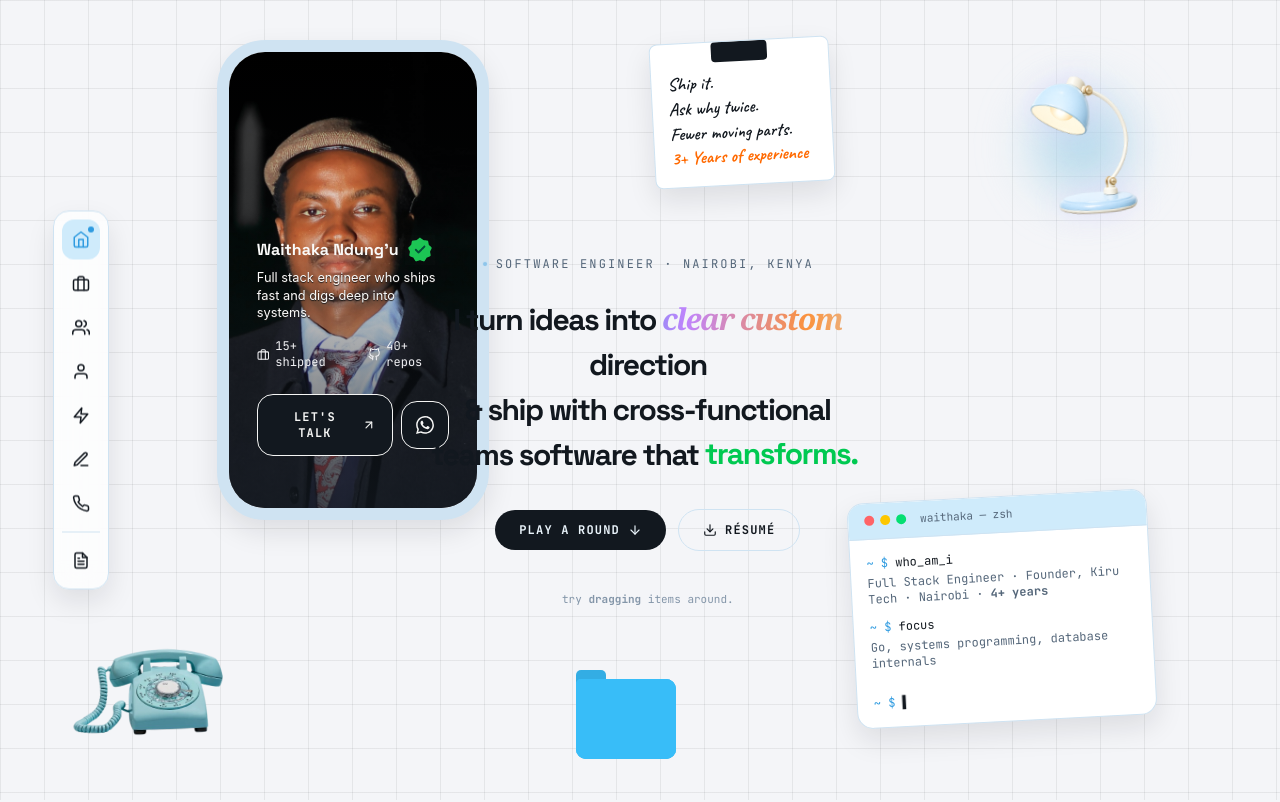
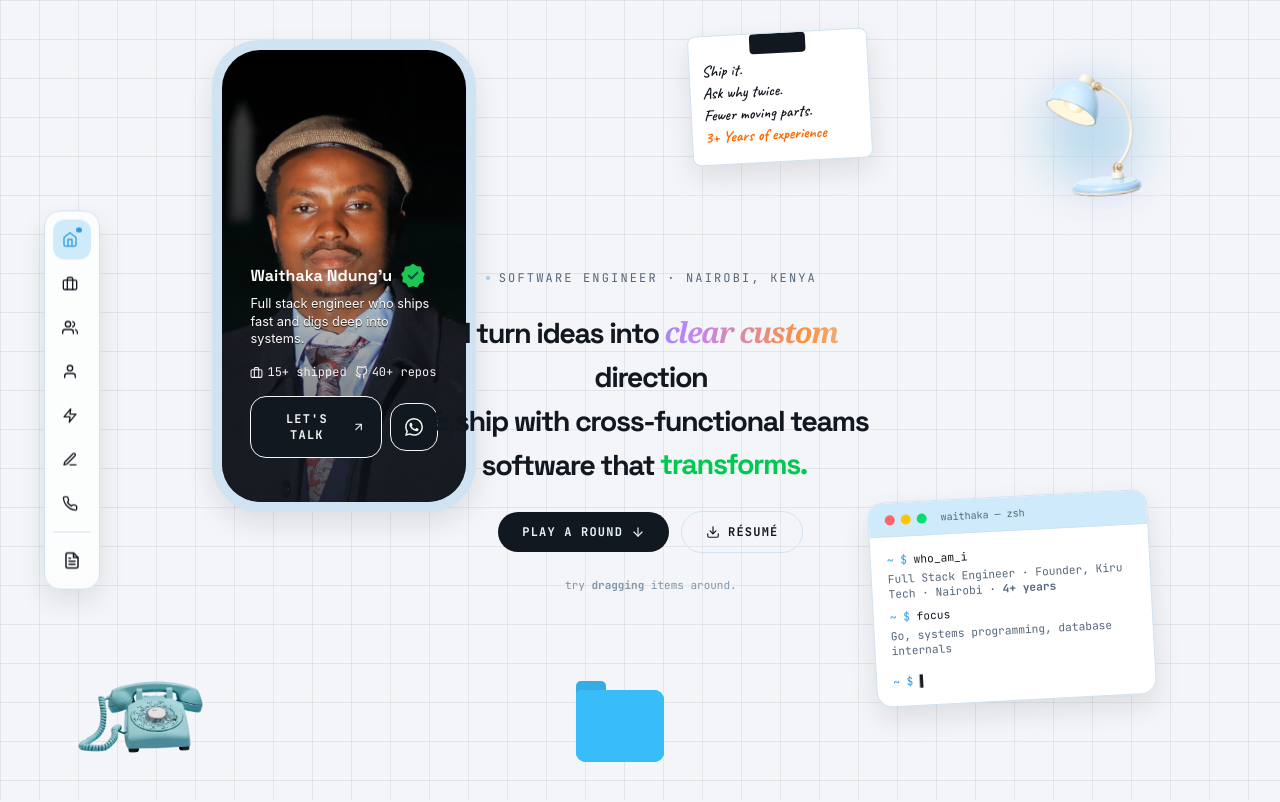
Before and after one commit to WaithakaGuru/Waithaka-Portfolio, a React (Vite) app: page / in a window 1280 px wide. Shown: the top 802 px of the page. Built offline with nearby package versions, Linux system fonts and the light colour scheme.

Commit message:
Fix the scale up problem

```diff
--- a/src/components/HomeHero.tsx
+++ b/src/components/HomeHero.tsx
@@ -38,7 +38,7 @@ export function HomeHero() {
         <Lamp />
       </DraggableItem>
 
-      <div className="lg:block xl:top-10 absolute z-10 lg:ml-35 -ml-8 top-0">
+      <div className="lg:block xl:top-10 absolute z-10 lg:ml-32 -ml-8 top-0">
         <ProfileCard />
       </div>
 
@@ -48,7 +48,7 @@ export function HomeHero() {
         tooltipPos="bottom"
         initialRotate={3}
         className="hidden md:block animate-slide-down"
-        style={{ top: "4%", left: "6%" }}
+        style={{ top: "1%", left: "6%" }}
       >
         <CoffeeMug />
       </DraggableItem>
@@ -59,7 +59,7 @@ export function HomeHero() {
         tooltipPos="bottom"
         initialRotate={-3}
         className="hidden md:block"
-        style={{ top: "5%", right: "35%" }}
+        style={{ top: "4%", right: "32%" }}
       >
         <ClipboardNote />
       </DraggableItem>
@@ -82,7 +82,7 @@ export function HomeHero() {
         tooltipPos="bottom"
         initialRotate={-2}
         className="hidden md:block"
-        style={{ bottom: "6%", left: "8%" }}
+        style={{ bottom: "4%", left: "8%" }}
       >
         <Phone />
       </DraggableItem>
@@ -92,7 +92,7 @@ export function HomeHero() {
         tooltip="My Tech Stack"
         tooltipPos="bottom"
         className="hidden md:block"
-        style={{ bottom: "4.4%", left: "45%" }}
+        style={{ bottom: "4%", left: "45%" }}
       >
         <Folder />
       </DraggableItem>
@@ -114,8 +114,8 @@ export function HomeHero() {
         </div>
 
         <h1
-          className="font-display font-semibold tracking-tighter text-center text-2xl xl:text-3xl leading-8
-          xl:leading-normal  max-w-90 xl:max-w-[35dvw]"
+          className="font-display font-semibold tracking-tighter text-center text-2xl xl:text-[1.8rem] leading-4
+          xl:leading-11  max-w-90 xl:max-w-[34dvw]"
           style={{
             color: "var(--text)",
           }}
@@ -135,7 +135,7 @@ export function HomeHero() {
           </span>
         </h1>
 
-        <div className="mt-8 flex flex-wrap items-center gap-3">
+        <div className="mt-6 flex flex-wrap items-center gap-3">
           <button
             data-cursor="pointer"
             onClick={() =>
@@ -160,7 +160,7 @@ export function HomeHero() {
         </div>
 
         <p
-          className="mt-10 font-mono-brand text-[11px] hidden md:block text-center"
+          className="mt-6 font-mono-brand text-[11px] hidden md:block text-center"
           style={{ color: "var(--text-muted)" }}
         >
           try <strong>dragging</strong> items around.
--- a/src/components/global/SideNav.tsx
+++ b/src/components/global/SideNav.tsx
@@ -19,13 +19,13 @@ interface NavItem {
 }
 
 const SCROLL_ITEMS: NavItem[] = [
-  { id: "home", label: "Home", icon: <FiHome size={18} /> },
-  { id: "works", label: "Selected Work", icon: <FiBriefcase size={18} /> },
-  { id: "community", label: "Community Impact", icon: <FiUsers size={18} /> },
-  { id: "about", label: "About Me", icon: <FiUser size={18} /> },
-  { id: "play", label: "Play With Me", icon: <FiZap size={18} /> },
-  { id: "write", label: "I Can Write", icon: <FiEdit3 size={18} /> },
-  { id: "contact", label: "Contact", icon: <FiPhone size={18} /> },
+  { id: "home", label: "Home", icon: <FiHome size={16} /> },
+  { id: "works", label: "Selected Work", icon: <FiBriefcase size={16} /> },
+  { id: "community", label: "Community Impact", icon: <FiUsers size={16} /> },
+  { id: "about", label: "About Me", icon: <FiUser size={16} /> },
+  { id: "play", label: "Play With Me", icon: <FiZap size={16} /> },
+  { id: "write", label: "I Can Write", icon: <FiEdit3 size={16} /> },
+  { id: "contact", label: "Contact", icon: <FiPhone size={16} /> },
 ];
 
 const goTo = (id: string) =>
@@ -93,7 +93,7 @@ function DesktopNav({
       transition={{ type: "spring", stiffness: 320, damping: 32 }}
       className="fixed top-1/2 -translate-y-1/2 z-50 hidden md:flex flex-col gap-1 p-2 rounded-2xl backdrop-blur-md overflow-hidden"
       style={{
-        left: "max(1rem, calc(var(--page-margin) + 2rem - var(--nav-width-collapsed)))",
+        left: "max(1rem, calc(var(--page-margin) + 1rem - var(--nav-width-collapsed)))",
         background: "var(--nav-bg)",
         border: "1px solid var(--border-lt)",
         boxShadow: "var(--shadow-h)",
@@ -106,7 +106,7 @@ function DesktopNav({
             key={item.id}
             data-cursor="pointer"
             onClick={() => goTo(item.id)}
-            className="flex items-center gap-3 h-10 px-2.5 rounded-xl transition-colors shrink-0"
+            className="flex items-center gap-2 h-10 px-2.25 rounded-xl transition-colors shrink-0"
             style={{
               color: isActive ? "var(--accent)" : "var(--text)",
               background: isActive ? "var(--accent-soft)" : "transparent",
@@ -124,13 +124,13 @@ function DesktopNav({
               {isActive && (
                 <motion.span
                   layoutId="nav-active-dot"
-                  className="absolute -right-1 -top-1 w-1.5 h-1.5 rounded-full"
+                  className="absolute -right-1 -top-1 w-1.5 h-1.25 rounded-full"
                   style={{ background: "var(--accent)" }}
                 />
               )}
             </span>
             <span
-              className="font-mono-brand text-[13px] whitespace-nowrap transition-opacity duration-150"
+              className="font-mono-brand text-[12px] whitespace-nowrap transition-opacity duration-150"
               style={{ opacity: expanded ? 1 : 0 }}
             >
               {item.label}
--- a/src/components/props/ClipboardNote.tsx
+++ b/src/components/props/ClipboardNote.tsx
@@ -15,7 +15,7 @@ export function ClipboardNote() {
         />
       </div>
       <div
-        className="px-4 pt-5 pb-4 font-hand text-lg leading-snug"
+        className="px-3 pt-4 pb-4 font-hand text-[1rem] leading-snug"
         style={{ color: "var(--text)" }}
       >
         Ship it. <br />
--- a/src/components/props/Folder.tsx
+++ b/src/components/props/Folder.tsx
@@ -141,7 +141,7 @@ const Folder: React.FC<FolderProps> = ({
         aria-label={triggers?.open ? "Close folder" : "Open folder"}
       >
         <div
-          className="relative w-25 h-20 rounded-tl-0 rounded-tr-[10px] rounded-br-[10px] rounded-bl-[10px]"
+          className="relative w-22 h-18 rounded-tl-0 rounded-tr-[10px] rounded-br-[10px] rounded-bl-[10px]"
           style={{ backgroundColor: folderBackColor }}
         >
           {/* The papers in the Folder  */}
--- a/src/components/props/ProfileCard.tsx
+++ b/src/components/props/ProfileCard.tsx
@@ -13,7 +13,7 @@ export function ProfileCard() {
 
   return (
     <SpotlightCard
-      className="w-68 rounded-[48px] lg:border-12! border-8! overflow-hidden xl:h-120 h-60"
+      className="w-66 rounded-[48px] lg:border-10! border-8! overflow-hidden xl:h-118 h-60"
       spotlightColor="rgba(47, 155, 224, 0.28)"
     >
       <img
@@ -36,22 +36,22 @@ export function ProfileCard() {
         </p>
 
         <div className="mt-4 items-center justify-between hidden xl:flex">
-          <div className="flex items-center gap-4">
+          <div className="flex items-center gap-2">
             <span
-              className="inline-flex items-center gap-1.5 text-xs font-mono-brand"
+              className="inline-flex items-center gap-1 text-xs font-mono-brand"
               style={{ color: "#f1f1f4" }}
             >
               <FiBriefcase size={13} /> 15+ shipped
             </span>
             <span
-              className="inline-flex items-center gap-1.5 text-xs font-mono-brand"
+              className="inline-flex items-center gap-1 text-xs font-mono-brand"
               style={{ color: "#f1f1f4" }}
             >
               <FiGithub size={13} /> 40+ repos
             </span>
           </div>
         </div>
-        <div className="xl:my-6 mt-1 flex items-center gap-2 w-full">
+        <div className="xl:my-4 flex items-center gap-2 w-full">
           {/* Existing Primary Button */}
           <button
             data-cursor="pointer"
--- a/src/components/props/TerminalCard.tsx
+++ b/src/components/props/TerminalCard.tsx
@@ -1,7 +1,7 @@
 export function TerminalCard() {
   return (
     <div
-      className="group w-75 rounded-2xl overflow-hidden font-mono-brand text-xs"
+      className="group w-70 rounded-2xl overflow-hidden font-mono-brand text-xs"
       style={{
         background: "var(--surface)",
         border: "1px solid var(--border-lt)",
@@ -18,14 +18,20 @@ export function TerminalCard() {
         <span className="w-2.5 h-2.5 rounded-full bg-red-400" />
         <span className="w-2.5 h-2.5 rounded-full bg-yellow-400" />
         <span className="w-2.5 h-2.5 rounded-full bg-green-400" />
-        <span className="ml-2 text-[11px]" style={{ color: "var(--text-sub)" }}>
+        <span className="ml-2 text-[10px]" style={{ color: "var(--text-sub)" }}>
           waithaka &mdash; zsh
         </span>
       </div>
-      <div className="p-4 space-y-3" style={{ color: "var(--text)" }}>
+      <div
+        className="p-4 space-y-2 text-[0.7rem]!"
+        style={{ color: "var(--text)" }}
+      >
         <div>
           <span style={{ color: "var(--accent)" }}>~ $</span> who_am_i
-          <p className="mt-1" style={{ color: "var(--text-sub)" }}>
+          <p
+            className="mt-1 text-[0.7rem]"
+            style={{ color: "var(--text-sub)" }}
+          >
             Full Stack Engineer · Founder, Kiru Tech · Nairobi ·{" "}
             <strong>4+ years</strong>
           </p>
@@ -37,7 +43,7 @@ export function TerminalCard() {
           </p>
         </div>
         {/* Hidden by default — hover the terminal to extend it and reveal this */}
-        <div className="max-h-0 opacity-0 group-hover:max-h-24 group-hover:opacity-100 overflow-hidden transition-all duration-300 ease-out">
+        <div className="max-h-0 opacity-0 group-hover:max-h-22 group-hover:opacity-100 overflow-hidden transition-all duration-300 ease-out">
           <span style={{ color: "var(--accent)" }}>~ $</span> currently
           <p className="mt-1" style={{ color: "var(--text-sub)" }}>
             Building an LSM-tree storage engine, from scratch
--- a/src/components/props/heroProps.tsx
+++ b/src/components/props/heroProps.tsx
@@ -7,7 +7,7 @@ const CoffeeMugVisual = () => (
     src={coffee}
     alt="Coffee Mug"
     draggable={false}
-    className="h-30 w-20 scale-125 dancing-mug select-none"
+    className="h-26 w-18 scale-125 dancing-mug select-none"
   />
 );
 const LampVisual = () => (
@@ -16,7 +16,7 @@ const LampVisual = () => (
       src={lamp}
       alt="Lamp"
       draggable={false}
-      className="lamp-image select-none lg:w-45 sm:w-35 w-25"
+      className="lamp-image select-none lg:w-40 sm:w-31 w-21"
     />
   </div>
 );
@@ -25,7 +25,7 @@ const PhoneVisual = () => (
     src={phone}
     alt="Phone"
     draggable={false}
-    className="object-center object-cover h-30 w-30 scale-180 ringing-phone select-none"
+    className="object-center object-cover h-25 w-25 scale-180 ringing-phone select-none"
   />
 );
 
--- a/src/index.css
+++ b/src/index.css
@@ -69,7 +69,7 @@
      viewports so it never eats the whole screen. Nav positioning (item 3)
      reads this same variable so the two stay in lockstep. */
   :root {
-    --page-margin: clamp(1.25rem, 6vw, 10rem);
+    --page-margin: clamp(1.25rem, 6.6vw, 13rem);
     --nav-width-collapsed: 3.5rem;
   }
 
@@ -109,7 +109,7 @@
         var(--dot, rgba(0, 0, 0, 0.07)) 1px,
         transparent 1px
       );
-    background-size: 44px 44px;
+    background-size: 39px 39px;
   }
 
   /* Faded-edge marquee: content blends into the section background at both
--- a/src/utils/techIcons.tsx
+++ b/src/utils/techIcons.tsx
@@ -67,8 +67,8 @@ export function getTechIcon(techName: string) {
 
 export function renderTechWithIcon(
   techName: string,
+  fontSize: string,
   size: number = 24,
-  fontSize: string,
 ) {
   const config = getTechIcon(techName);
   if (!config) return techName;
```
